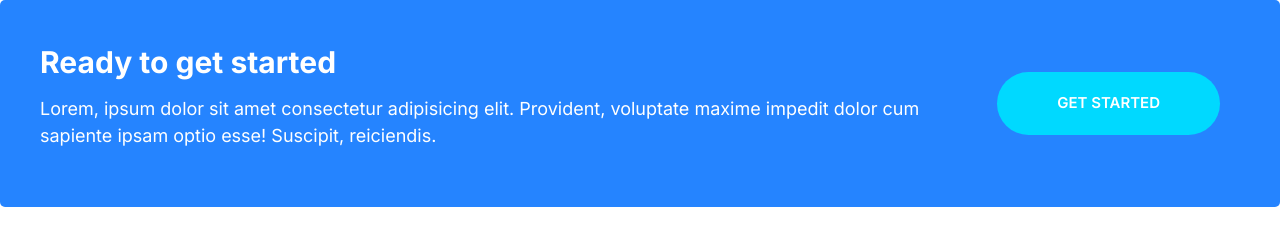
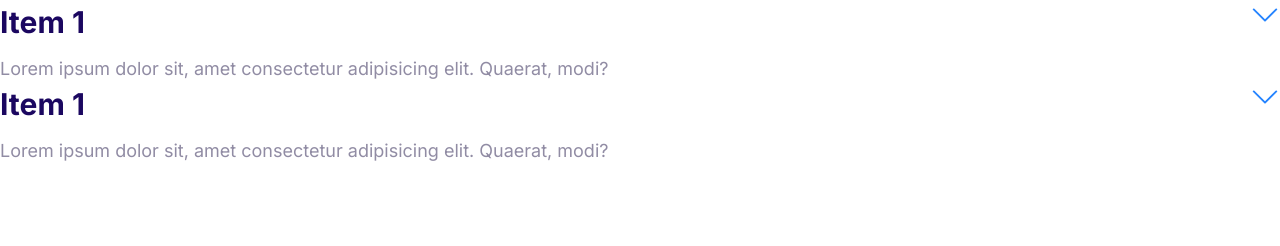
Before and after one commit to wasenter/prolink, a plain HTML site: page tr.html in a window 1280 px wide. Drawn offline with Linux system fonts and the light colour scheme.

Commit message:
collabsible design.

```diff
--- /dev/null
+++ b/main.js
@@ -0,0 +1,6 @@
+const collapsibles = document.querySelectorAll(".collapsible");
+collapsibles.forEach((item) =>
+  item.addEventListener("click", function () {
+    this.classList.toggle("collapsible--expanded");
+  })
+);
--- a/style.css
+++ b/style.css
@@ -420,3 +420,31 @@ a {
     margin: 0 2rem;
   }
 }
+/* collapsible */
+.collapsible__header {
+  display: flex;
+  justify-content: space-between;
+}
+.collapsible__heading {
+  margin-top: 0;
+  font-size: 3rem;
+}
+.collapsible__chevron {
+  width: 30px;
+  height: 30px;
+  transform: rotate(0);
+  transition: transform 0.3s;
+}
+.collapsible__content {
+  max-height: 0;
+  overflow: hidden;
+  opacity: 0;
+  transition: all 0.3s;
+}
+.collapsible--expanded .collapsible__chevron {
+  transform: rotate(90deg);
+}
+.collapsible--expanded .collapsible__content {
+  max-height: 100vh;
+  opacity: 1;
+}
--- a/tr.html
+++ b/tr.html
@@ -14,18 +14,50 @@
     <link rel="stylesheet" href="style.css" />
   </head>
   <body>
-    <div class="callout callout--primary">
-      <div class="grid grid--1x2">
-        <div class="callout__content">
-          <h2 class="callout__heading">Ready to get started</h2>
-          <p>
-            Lorem, ipsum dolor sit amet consectetur adipisicing elit. Provident,
-            voluptate maxime impedit dolor cum sapiente ipsam optio esse!
-            Suscipit, reiciendis.
-          </p>
-        </div>
-        <a href="#" class="btn btn--secondary btn--stretched">get started</a>
+    <div class="collapsible collapsible--expanded">
+      <header class="collapsible__header">
+        <h2 class="collapsible__heading">Item 1</h2>
+        <svg
+          class="icon--primary collapsible__chevron"
+          xmlns="http://www.w3.org/2000/svg"
+          width="16"
+          height="16"
+          fill="currentColor"
+          id="bibi-chevron-right"
+          viewBox="0 0 16 16"
+        >
+          <path
+            fill-rule="evenodd"
+            d="M4.646 1.646a.5.5 0 0 1 .708 0l6 6a.5.5 0 0 1 0 .708l-6 6a.5.5 0 0 1-.708-.708L10.293 8 4.646 2.354a.5.5 0 0 1 0-.708"
+          />
+        </svg>
+      </header>
+      <div class="collapsible__content">
+        Lorem ipsum dolor sit, amet consectetur adipisicing elit. Quaerat, modi?
       </div>
     </div>
+    <div class="collapsible collapsible--expanded">
+      <header class="collapsible__header">
+        <h2 class="collapsible__heading">Item 1</h2>
+        <svg
+          class="icon--primary collapsible__chevron"
+          xmlns="http://www.w3.org/2000/svg"
+          width="16"
+          height="16"
+          fill="currentColor"
+          id="bibi-chevron-right"
+          viewBox="0 0 16 16"
+        >
+          <path
+            fill-rule="evenodd"
+            d="M4.646 1.646a.5.5 0 0 1 .708 0l6 6a.5.5 0 0 1 0 .708l-6 6a.5.5 0 0 1-.708-.708L10.293 8 4.646 2.354a.5.5 0 0 1 0-.708"
+          />
+        </svg>
+      </header>
+      <div class="collapsible__content">
+        Lorem ipsum dolor sit, amet consectetur adipisicing elit. Quaerat, modi?
+      </div>
+    </div>
+    <script src="main.js"></script>
   </body>
 </html>
```
Also changed, not shown: components/collapsible.html (added, +45 -0 lines), images/chevron-right.svg (added).
